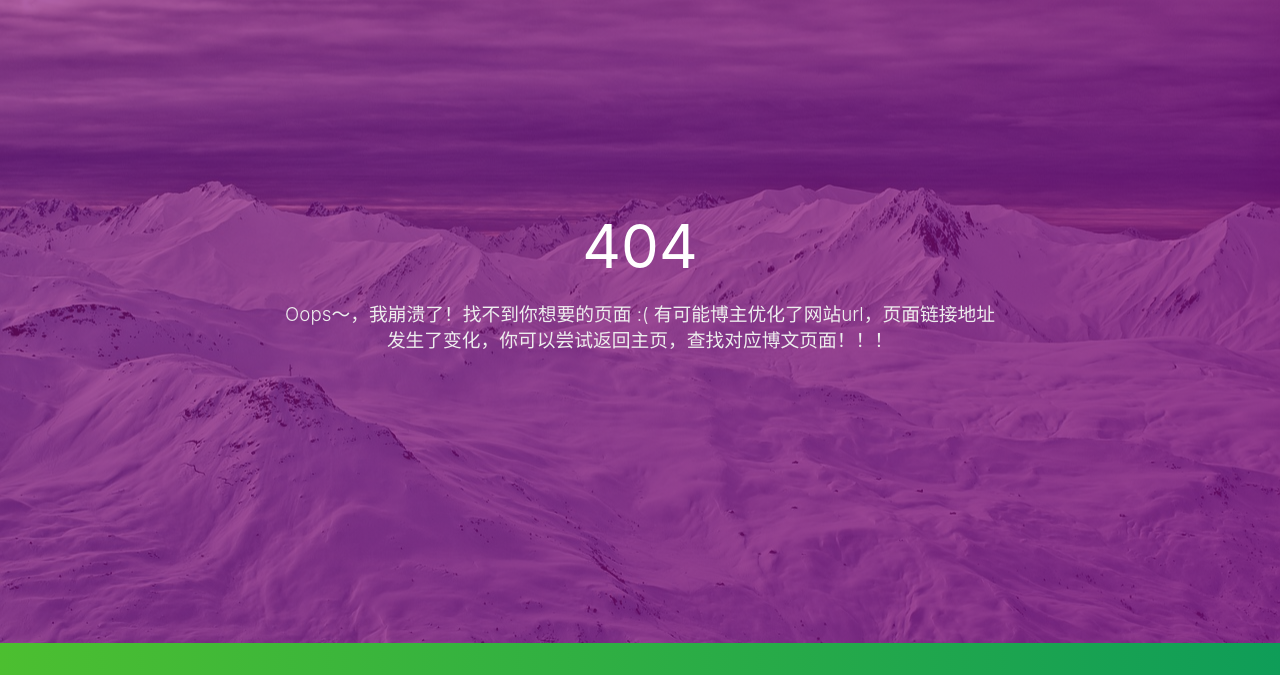
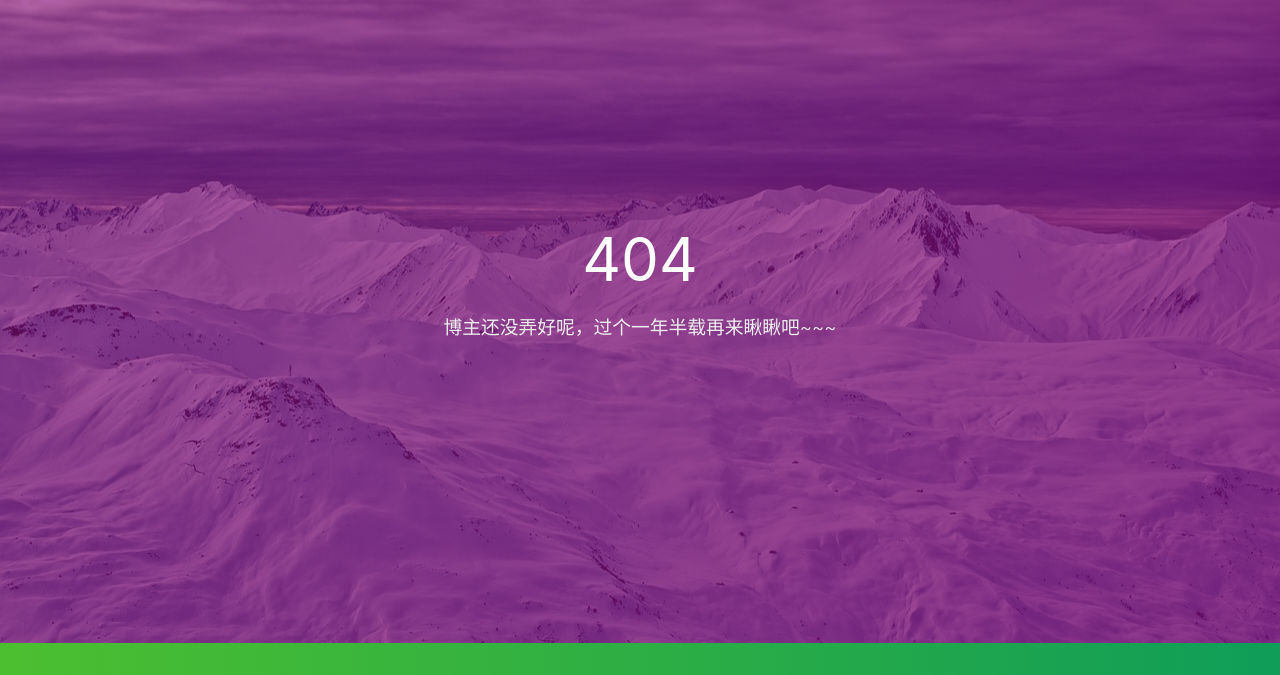
Before and after one commit to thousand-cities/thousand-cities.blog.github.io, a plain HTML site: page 404.html in a window 1280 px wide. Shown: the part 79-754 px from the top of the page. Drawn offline with Linux system fonts and the light colour scheme; some packages are replaced by stand-ins of ours; a script that the page names is missing.

Commit message:
Site updated: 2021-07-01 12:22:45

```diff
--- a/404.html
+++ b/404.html
@@ -428,7 +428,7 @@
                         404
                     </div>
                     <div class="description center-align">
-                        Oops～，我崩溃了！找不到你想要的页面 :(     有可能博主优化了网站url，页面链接地址发生了变化，你可以尝试返回主页，查找对应博文页面！！！
+                        博主还没弄好呢，过个一年半载再来瞅瞅吧~~~
                     </div>
                 </div>
             </div>
```
